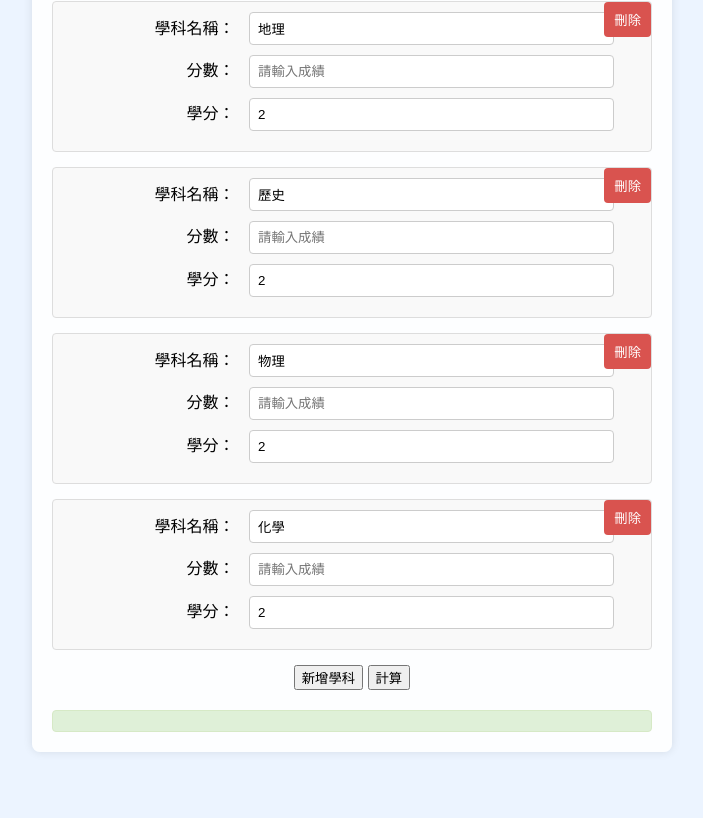
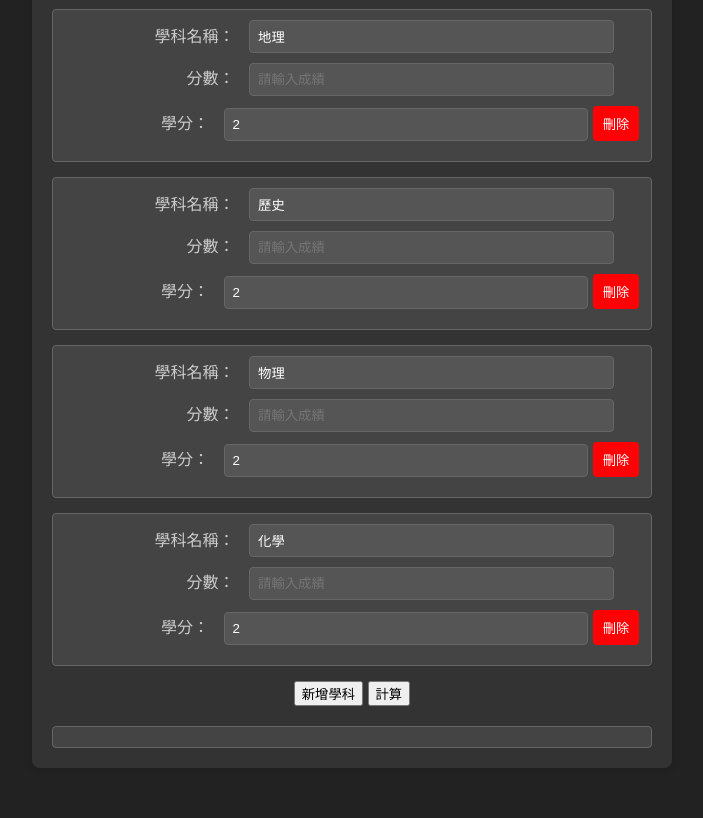
Before and after one commit to YuDe0418/exam_grade_calculator, a plain HTML site: page index.html in a window 1280 px wide. Shown: the part 822-1640 px from the top of the page, without its empty margins (288-991 px from the left). Drawn offline with Linux system fonts and the light colour scheme.

Commit message:
Add files via upload

```diff
--- a/styles.css
+++ b/styles.css
@@ -1,7 +1,8 @@
 body {
     font-family: 'Arial', sans-serif;
     text-align: center;
-    background-color: #ecf4ff;
+    background-color: #222;
+    color: #fff;
     margin: 0;
     padding: 0;
 }
@@ -9,28 +10,30 @@ body {
 #app {
     max-width: 600px;
     margin: 50px auto;
-    background-color: rgba(255, 255, 255, 0.9);
+    background-color: #333;
     border-radius: 8px;
     padding: 20px;
     box-shadow: 0 0 10px rgba(0, 0, 0, 0.1);
 }
 
 h1 {
-    color: #333;
+    color: #fff;
 }
 
 input {
     margin-bottom: 10px;
     padding: 8px;
-    border: 1px solid #ccc;
+    border: 1px solid #666;
     border-radius: 4px;
+    background-color: #444;
+    color: #fff;
 }
 
 .subject {
     margin-bottom: 15px;
     padding: 10px;
-    background-color: #f9f9f9;
-    border: 1px solid #ddd;
+    background-color: #444;
+    border: 1px solid #666;
     border-radius: 4px;
     position: relative;
 }
@@ -40,18 +43,20 @@ input {
     width: 25%;
     text-align: right;
     margin-right: 10px;
+    color: #ccc;
 }
 
 .subject input {
     width: 60%;
+    background-color: #555;
+    color: #fff;
+    border: 1px solid #666;
+    border-radius: 4px;
 }
 
 .subject button {
-    position: absolute;
-    top: 0;
-    right: 0;
     padding: 8px 10px;
-    background-color: #d9534f;
+    background-color: #ff0004;
     color: #fff;
     border: none;
     border-radius: 4px;
@@ -59,14 +64,14 @@ input {
 }
 
 .subject button:hover {
-    background-color: #c9302c;
+    background-color: #0056b3;
 }
 
 #results {
     margin-top: 20px;
     padding: 10px;
-    background-color: #dff0d8;
-    border: 1px solid #d6e9c6;
+    background-color: #444;
+    border: 1px solid #666;
     border-radius: 4px;
 }
 
@@ -75,7 +80,7 @@ input {
 }
 
 .subjectName, .score, .credits {
-    border-color: #ccc;
+    border-color: #666; /* 中灰色 */
 }
 
 .fail .subjectName, .fail .score, .fail .credits {
```
